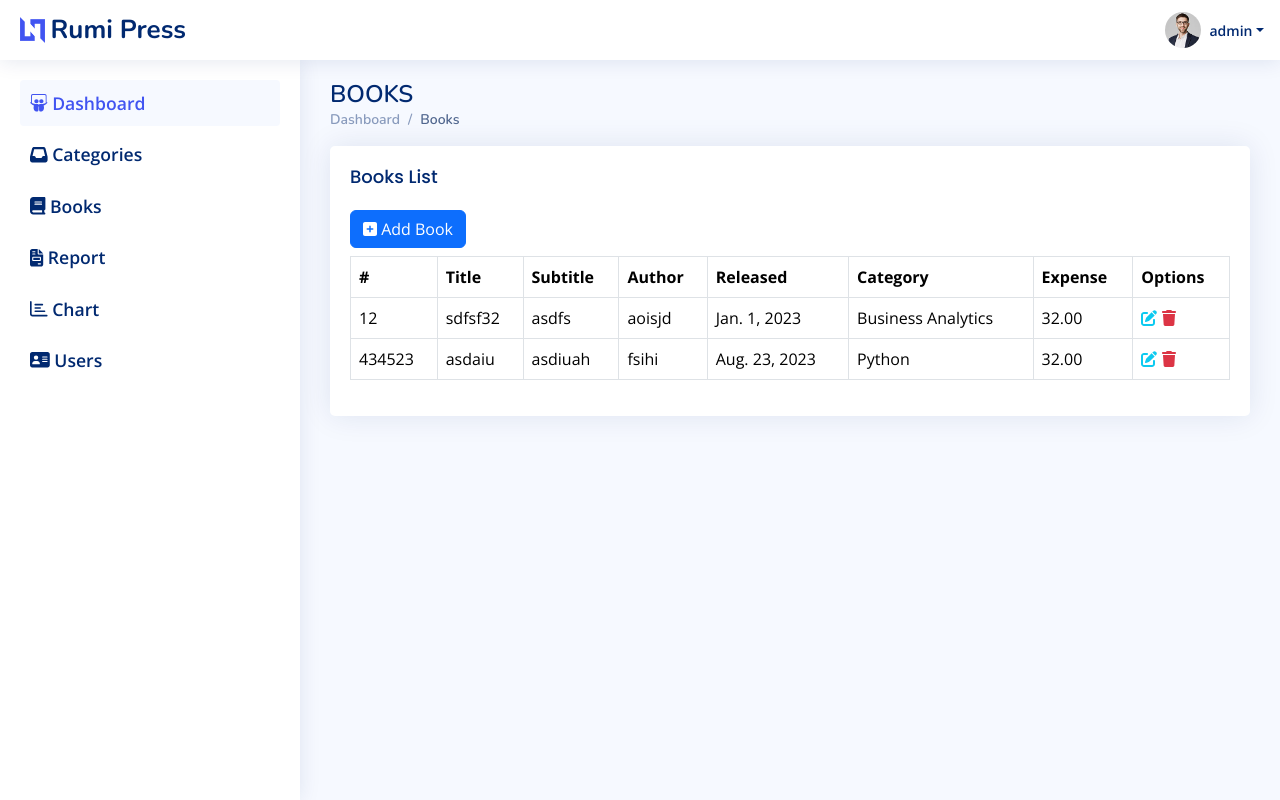
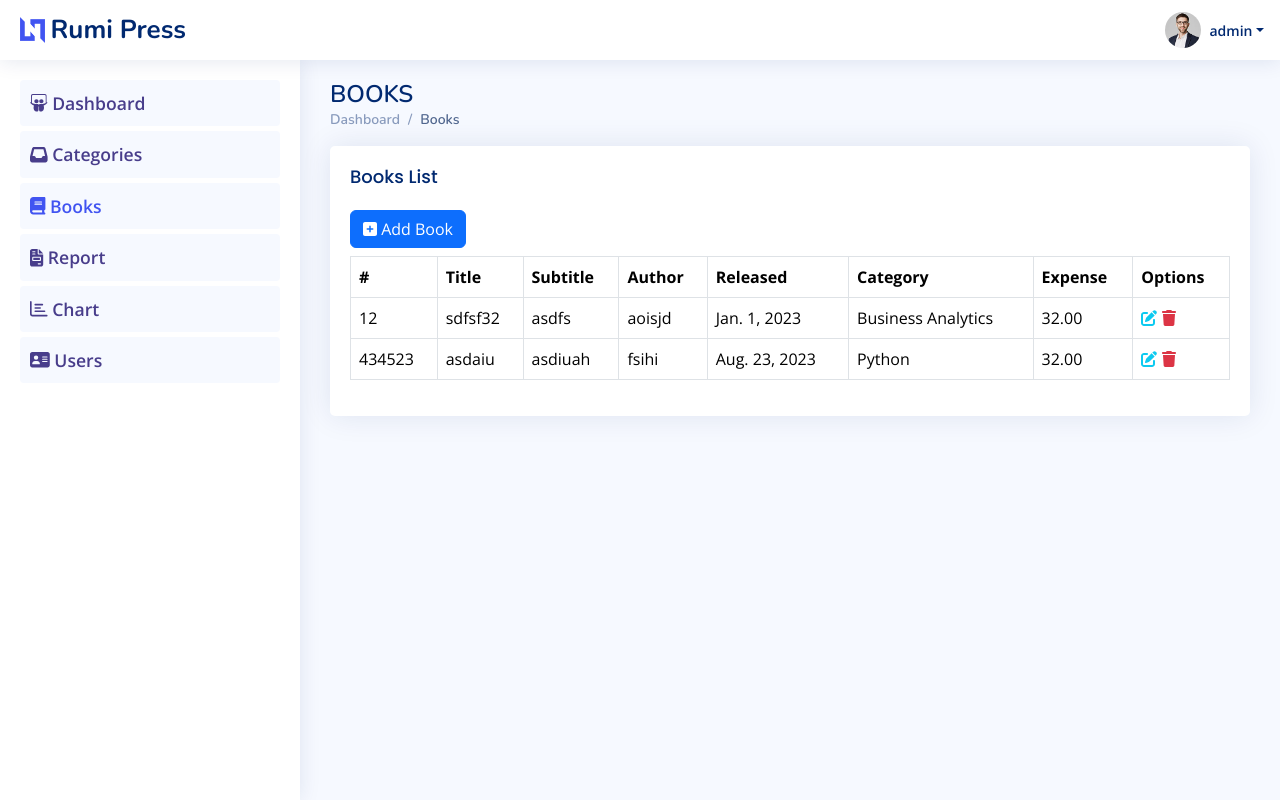
Before and after one commit to JuanRamonVarela/tracker, a Django app: page /books/ in a window 1280 px wide. Run offline with Django 4.2, Linux system fonts and the light colour scheme; a user stored in the database is signed in; data comes from the database, SQL or seed files in the repository; some libraries are stand-ins or nearby versions.

Commit message:
changes in nav-link property in style.css

```diff
--- a/static/css/style.css
+++ b/static/css/style.css
@@ -684,11 +684,15 @@
   align-items: center;
   font-size: 1.1em;
   font-weight: 600;
-  color: #4154f1;
+  color: darkslateblue;
   transition: 0.3;
   background: #f6f9ff;
   padding: 10px;
   border-radius: 4px;
+}
+
+.sidebar-nav > .nav-item > .nav-link.active {
+  color: #4154f1;
 }
 
 .sidebar-nav .nav-link i {
--- a/templates/books/books.html
+++ b/templates/books/books.html
@@ -61,4 +61,7 @@
         </div>
     </div>
 </main>
+<script>
+  document.getElementById('tab-books').classList.add('active')
+</script>
 {% endblock %}
--- a/templates/books/books_create.html
+++ b/templates/books/books_create.html
@@ -119,4 +119,7 @@
         </div>
     </div>
 </main>
+<script>
+    document.getElementById('tab-books').classList.add('active')
+</script>
 {% endblock %}
--- a/templates/books/books_update.html
+++ b/templates/books/books_update.html
@@ -125,5 +125,7 @@
         </div>
     </div>
 </main>
-
+<script>
+    document.getElementById('tab-books').classList.add('active')
+</script>
 {% endblock %}
--- a/templates/categories/categories.html
+++ b/templates/categories/categories.html
@@ -57,4 +57,7 @@
         </div>
     </div>
 </main>
+<script>
+  document.getElementById('tab-categories').classList.add('active')
+</script>
 {% endblock %}
--- a/templates/categories/categories_create.html
+++ b/templates/categories/categories_create.html
@@ -44,5 +44,7 @@
         </div>
     </div>
 </main>
-
+<script>
+    document.getElementById('tab-categories').classList.add('active')
+</script>
 {% endblock %}
--- a/templates/categories/categories_update.html
+++ b/templates/categories/categories_update.html
@@ -43,5 +43,7 @@
         </div>
     </div>
 </main>
-
+<script>
+    document.getElementById('tab-categories').classList.add('active')
+</script>
 {% endblock %}
--- a/templates/header.html
+++ b/templates/header.html
@@ -3,7 +3,7 @@
  <header id="header" class="header fixed-top d-flex align-items-center">
 
     <div class="d-flex align-items-center justify-content-between">
-      <a href="index.html" class="logo d-flex align-items-center">
+      <a href="{% url 'index' %}" class="logo d-flex align-items-center">
         <img src="{% static 'img/logo.png' %}" alt="">
         <span class="d-none d-lg-block">Rumi Press</span>
       </a>
--- a/templates/menu.html
+++ b/templates/menu.html
@@ -13,35 +13,35 @@
     <!-- <li class="nav-heading">Pages</li> -->
 
     <li class="nav-item">
-        <a class="nav-link collapsed" href="{% url 'categories' %}">
+        <a class="nav-link" id="tab-categories" href="{% url 'categories' %}">
             <i class="fa-solid fa-inbox"></i>
             <span>&nbsp;Categories</span>
         </a>
     </li><!-- End Profile Page Nav -->
 
     <li class="nav-item">
-        <a class="nav-link collapsed" href="{% url 'books' %}">
+        <a class="nav-link" id="tab-books" href="{% url 'books' %}">
             <i class="fa-solid fa-book"></i>
             <span>&nbsp;Books</span>
         </a>
     </li><!-- End F.A.Q Page Nav -->
 
     <li class="nav-item">
-        <a class="nav-link collapsed" href="pages-contact.html">
+        <a class="nav-link" id="tab-report" href="pages-contact.html">
             <i class="fa-solid fa-file-invoice"></i>
             <span>&nbsp;Report</span>
         </a>
     </li><!-- End Contact Page Nav -->
 
     <li class="nav-item">
-        <a class="nav-link collapsed" href="pages-register.html">
+        <a class="nav-link" id="tab-chart" href="pages-register.html">
             <i class="fa-regular fa-chart-bar"></i>
             <span>&nbsp;Chart</span>
         </a>
     </li><!-- End Register Page Nav -->
 
     <li class="nav-item">
-        <a class="nav-link collapsed" href="pages-login.html">
+        <a class="nav-link" id="tab-users" href="pages-login.html">
             <i class="fa-solid fa-address-card"></i>
             <span>&nbsp;Users</span>
         </a>
```
